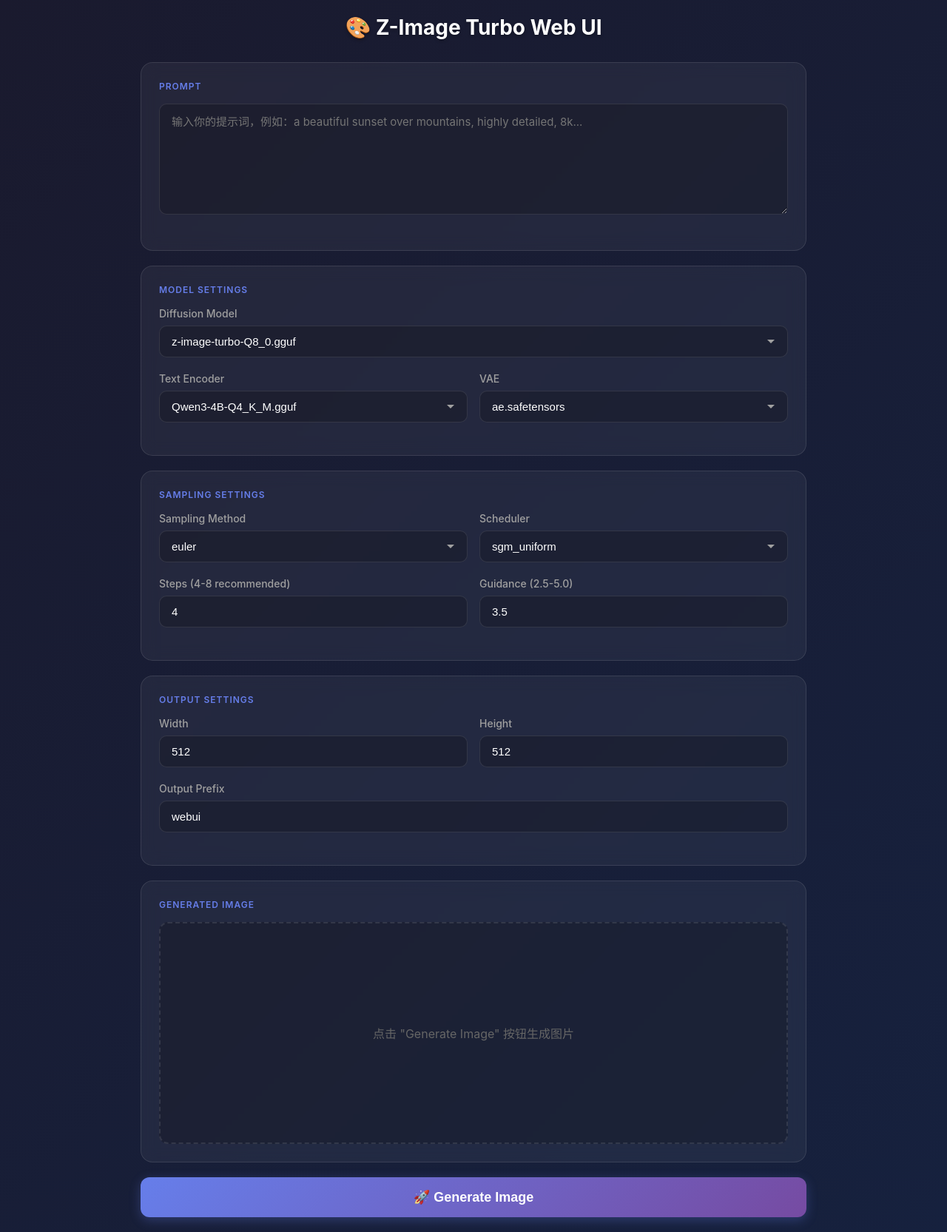
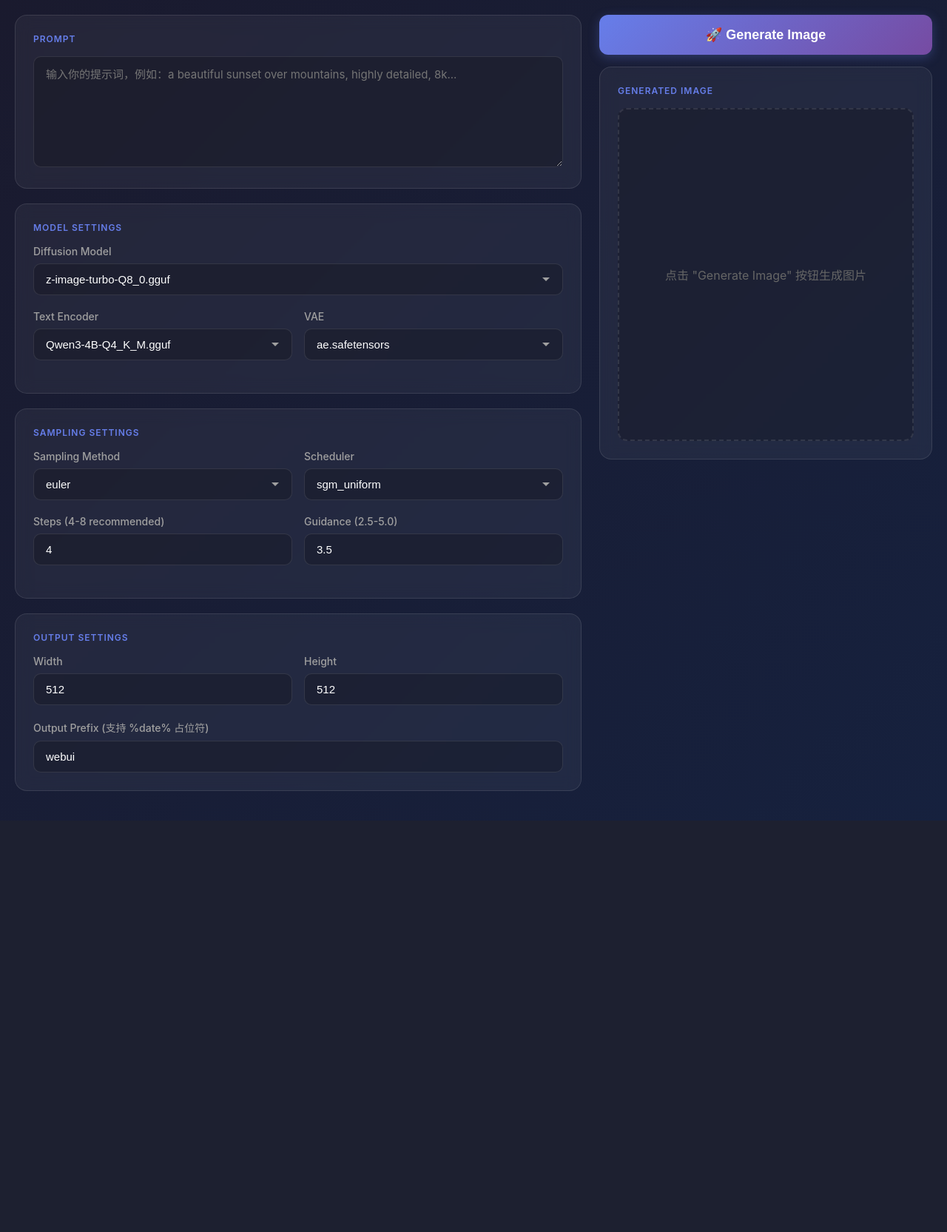
Before and after one commit to BarnettZhou/zit-mac, a FastAPI app: page / in a window 1280 px wide. Shown: the whole page at 74% size. After the commit the page ends 1109 px from the top, so only its background shows below. Run offline with FastAPI, Linux system fonts and the light colour scheme.

Commit message:
fix: 优化 webui 文件名生成逻辑和布局
- 修复 webui 生成图片时多余时间戳/UUID 的问题，现在与 run_z_image.sh 行为一致
- 重构 PC 端布局为左右两栏，图片和生成按钮在右侧
- 手机端保持单列布局
- 添加 %date% 占位符提示
- 移除页面大标题，减少空间占用

```diff
--- a/server/main.py
+++ b/server/main.py
@@ -142,10 +142,8 @@
                    (current_task_info.get("prompt", "")[:30] + "..." if current_task_info.get("prompt") else "未知")
         )
 
-    # 生成唯一的输出文件名
-    timestamp = datetime.now().strftime("%Y%m%d_%H%M%S")
-    unique_id = str(uuid.uuid4())[:8]
-    output_name = f"{output_prefix}_{timestamp}_{unique_id}"
+    # 使用前缀作为输出名称（run_z_image.sh 会处理自动递增编号）
+    output_name = output_prefix
 
     # 构建命令
     script_path = PROJECT_ROOT / "run_z_image.sh"
--- a/server/templates/index.html
+++ b/server/templates/index.html
@@ -20,7 +20,7 @@
         }
 
         .container {
-            max-width: 900px;
+            max-width: 1400px;
             margin: 0 auto;
         }
 
@@ -32,6 +32,21 @@
             text-shadow: 0 2px 4px rgba(0,0,0,0.3);
         }
 
+        /* 主布局 - PC端两栏 */
+        .main-layout {
+            display: grid;
+            grid-template-columns: 1fr 450px;
+            gap: 24px;
+            align-items: start;
+        }
+
+        /* 手机端单列布局 */
+        @media (max-width: 900px) {
+            .main-layout {
+                grid-template-columns: 1fr;
+            }
+        }
+
         .card {
             background: rgba(255, 255, 255, 0.05);
             border-radius: 16px;
@@ -41,8 +56,16 @@
             border: 1px solid rgba(255, 255, 255, 0.1);
         }
 
+        .card:last-child {
+            margin-bottom: 0;
+        }
+
         .form-group {
             margin-bottom: 20px;
+        }
+
+        .form-group:last-child {
+            margin-bottom: 0;
         }
 
         label {
@@ -102,8 +125,16 @@
             }
         }
 
+        .section-title {
+            font-size: 12px;
+            text-transform: uppercase;
+            letter-spacing: 1px;
+            color: #667eea;
+            font-weight: 600;
+            margin-bottom: 16px;
+        }
+
         .btn-generate {
-            width: 100%;
             padding: 16px 32px;
             font-size: 18px;
             font-weight: 600;
@@ -114,6 +145,7 @@
             cursor: pointer;
             transition: all 0.3s ease;
             box-shadow: 0 4px 15px rgba(102, 126, 234, 0.3);
+            width: 100%;
         }
 
         .btn-generate:hover:not(:disabled) {
@@ -127,7 +159,7 @@
         }
 
         .image-container {
-            min-height: 300px;
+            min-height: 450px;
             display: flex;
             align-items: center;
             justify-content: center;
@@ -141,6 +173,12 @@
             max-width: 100%;
             max-height: 600px;
             border-radius: 8px;
+        }
+
+        @media (max-width: 900px) {
+            .image-container {
+                min-height: 300px;
+            }
         }
 
         .image-placeholder {
@@ -216,20 +254,48 @@
             text-decoration: underline;
         }
 
-        .section-title {
-            font-size: 12px;
-            text-transform: uppercase;
-            letter-spacing: 1px;
-            color: #667eea;
-            margin-bottom: 16px;
-            font-weight: 600;
+        /* 右侧栏固定 */
+        .right-column {
+            position: sticky;
+            top: 20px;
+            display: flex;
+            flex-direction: column;
+            gap: 16px;
+        }
+
+        /* PC端：图片区域显示按钮 */
+        .desktop-generate-btn {
+            display: block;
+        }
+
+        /* 手机端：底部显示按钮 */
+        .mobile-generate-btn {
+            display: none;
+        }
+
+        @media (max-width: 900px) {
+            .right-column {
+                position: static;
+                gap: 20px;
+            }
+
+            /* 手机端隐藏图片下方的按钮 */
+            .desktop-generate-btn {
+                display: none;
+            }
+
+            /* 手机端显示底部按钮 */
+            .mobile-generate-btn {
+                display: block;
+            }
         }
     </style>
 </head>
 <body>
     <div class="container">
-        <h1>🎨 Z-Image Turbo Web UI</h1>
-
+        <div class="main-layout">
+            <!-- 左侧栏 -->
+            <div class="left-column">
                 <div class="card">
                     <div class="section-title">Prompt</div>
                     <div class="form-group">
@@ -314,10 +380,23 @@
                         </div>
                     </div>
                     <div class="form-group">
-                <label for="output_prefix">Output Prefix</label>
+                        <label for="output_prefix">Output Prefix (支持 %date% 占位符)</label>
                         <input type="text" id="output_prefix" value="webui" placeholder="输出文件名前缀">
                     </div>
                 </div>
+
+                <!-- 手机端生成按钮 -->
+                <button class="btn-generate mobile-generate-btn" id="btn_generate_mobile" onclick="generateImage()">
+                    🚀 Generate Image
+                </button>
+            </div>
+
+            <!-- 右侧栏 -->
+            <div class="right-column">
+                <!-- PC端生成按钮（在图片上方） -->
+                <button class="btn-generate desktop-generate-btn" id="btn_generate_desktop" onclick="generateImage()">
+                    🚀 Generate Image
+                </button>
 
                 <div class="card">
                     <div class="section-title">Generated Image</div>
@@ -337,15 +416,14 @@
                         <a href="#" class="download-link" id="download_link" download>下载图片</a>
                     </div>
                 </div>
-
-        <button class="btn-generate" id="btn_generate" onclick="generateImage()">
-            🚀 Generate Image
-        </button>
+            </div>
+        </div>
     </div>
 
     <script>
         async function generateImage() {
-            const btn = document.getElementById('btn_generate');
+            const btnDesktop = document.getElementById('btn_generate_desktop');
+            const btnMobile = document.getElementById('btn_generate_mobile');
             const loading = document.getElementById('loading');
             const error = document.getElementById('error');
             const imageContainer = document.getElementById('image_container');
@@ -359,7 +437,8 @@
             }
 
             // 禁用按钮，显示加载
-            btn.disabled = true;
+            if (btnDesktop) btnDesktop.disabled = true;
+            if (btnMobile) btnMobile.disabled = true;
             loading.classList.add('active');
             error.classList.remove('active');
             imageInfo.classList.remove('active');
@@ -411,7 +490,8 @@
                     </div>
                 `;
             } finally {
-                btn.disabled = false;
+                if (btnDesktop) btnDesktop.disabled = false;
+                if (btnMobile) btnMobile.disabled = false;
                 loading.classList.remove('active');
             }
         }
```
Lines whose indentation alone changed are shown as unchanged.
